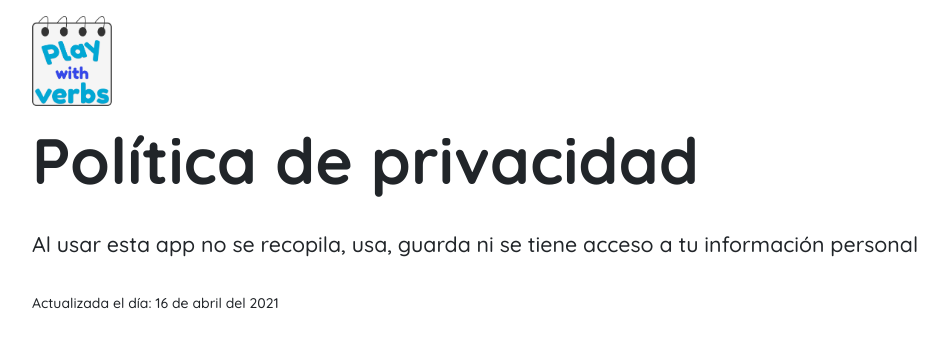
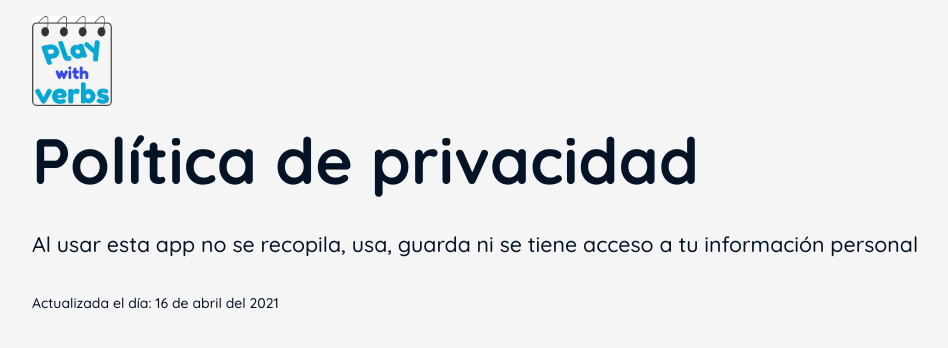
Before and after one commit to DavidDevMx31/PlayWithVerbs-web, a plain HTML site: page privacyPolicy.html in a window 1280 px wide. Shown: the whole page, without its empty margins (38-986 px from the left). Drawn offline with nearby package versions, Linux system fonts and the light colour scheme.

Commit message:
Agrega css para estilos comunes

```diff
--- /dev/null
+++ b/css/shared.css
@@ -0,0 +1,4 @@
+body {
+    background-color: rgb(245, 245, 245);
+    color: rgb(4, 20, 38);
+}
--- a/privacyPolicy.html
+++ b/privacyPolicy.html
@@ -8,6 +8,7 @@
     <link rel="stylesheet" href="https://cdn.jsdelivr.net/npm/bootstrap@4.6.0/dist/css/bootstrap.min.css" integrity="sha384-B0vP5xmATw1+K9KRQjQERJvTumQW0nPEzvF6L/Z6nronJ3oUOFUFpCjEUQouq2+l" crossorigin="anonymous">
     <link rel="preconnect" href="https://fonts.gstatic.com">
     <link href="https://fonts.googleapis.com/css2?family=Quicksand:wght@500;700&display=swap" rel="stylesheet">
+    <link rel="stylesheet" href="css/shared.css">
     <link rel="stylesheet" href="css/privacyPolicy.css">
 </head>
 <body>
```
